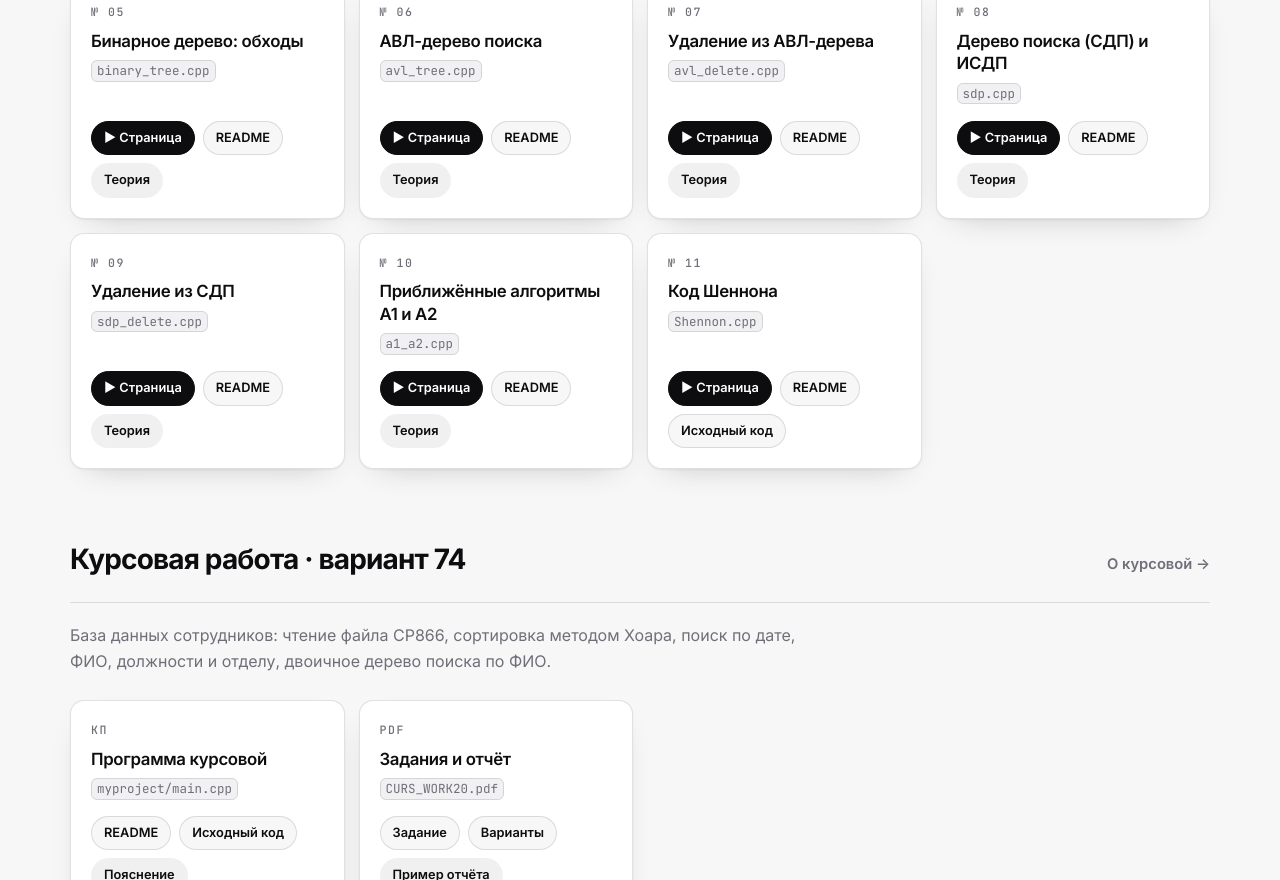
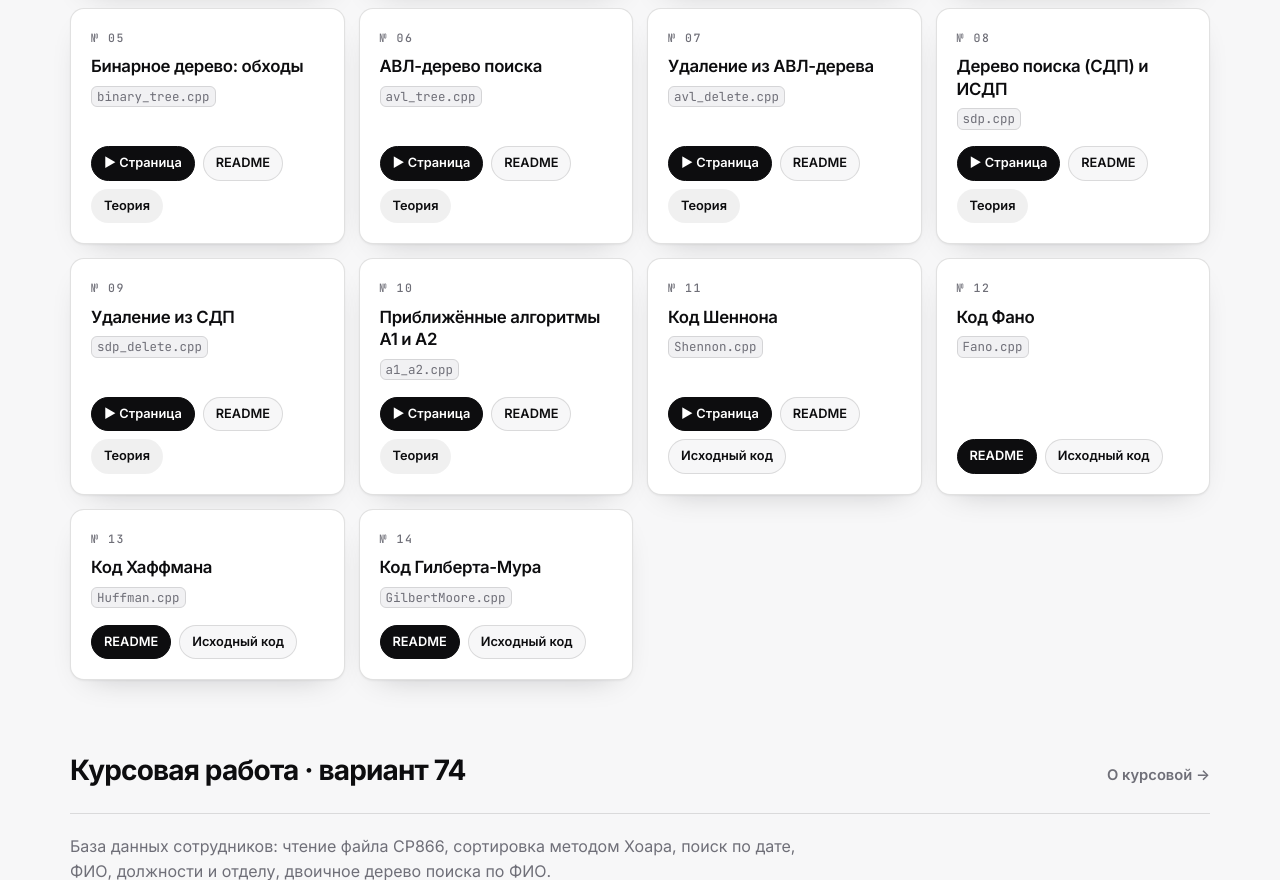
Before and after one commit to y0rence/SaodCourse, a plain HTML site: page index.html in a window 1280 px wide. Shown: the part 2283-3163 px from the top of the page. Drawn offline with Linux system fonts and the light colour scheme.

Commit message:
README и витрина: раздел «2 семестр» — кодирование работами 11–14 (Шеннон, Фано, Хаффман, Гилберт-Мур)

```diff
--- a/index.html
+++ b/index.html
@@ -141,7 +141,7 @@
         <h2>2 семестр</h2>
         <a href="2семестр/README.md">Обзор семестра →</a>
       </div>
-      <p class="lead">Деревья поиска: оптимальное дерево, ИСДП, АВЛ и удаление из него, СДП и удаление из СДП, бинарные деревья. Поиск подстроки в тексте. Кодирование: код Шеннона.</p>
+      <p class="lead">Деревья поиска: оптимальное дерево, ИСДП, АВЛ и удаление из него, СДП и удаление из СДП, бинарные деревья. Поиск подстроки в тексте. Кодирование: коды Шеннона, Фано, Хаффмана и Гилберта-Мура.</p>
       <div class="cards">
       <article class="card">
         <span class="num">№ 01</span>
@@ -209,6 +209,24 @@
         <p class="files"><code>Shennon.cpp</code></p>
         <div class="links"><a class="pill accent" href="2семестр/11-shannon/lab.html">▶ Страница</a><a class="pill" href="2семестр/11-shannon/README.md">README</a><a class="pill" href="2семестр/11-shannon/Shennon.cpp">Исходный код</a></div>
       </article>
+      <article class="card">
+        <span class="num">№ 12</span>
+        <h3>Код Фано</h3>
+        <p class="files"><code>Fano.cpp</code></p>
+        <div class="links"><a class="pill accent" href="2семестр/12-fano/README.md">README</a><a class="pill" href="2семестр/12-fano/Fano.cpp">Исходный код</a></div>
+      </article>
+      <article class="card">
+        <span class="num">№ 13</span>
+        <h3>Код Хаффмана</h3>
+        <p class="files"><code>Huffman.cpp</code></p>
+        <div class="links"><a class="pill accent" href="2семестр/13-huffman/README.md">README</a><a class="pill" href="2семестр/13-huffman/Huffman.cpp">Исходный код</a></div>
+      </article>
+      <article class="card">
+        <span class="num">№ 14</span>
+        <h3>Код Гилберта-Мура</h3>
+        <p class="files"><code>GilbertMoore.cpp</code></p>
+        <div class="links"><a class="pill accent" href="2семестр/14-gilbert-moore/README.md">README</a><a class="pill" href="2семестр/14-gilbert-moore/GilbertMoore.cpp">Исходный код</a></div>
+      </article>
       </div>
     </section>
 
```
Also changed, not shown: 1 other file.
